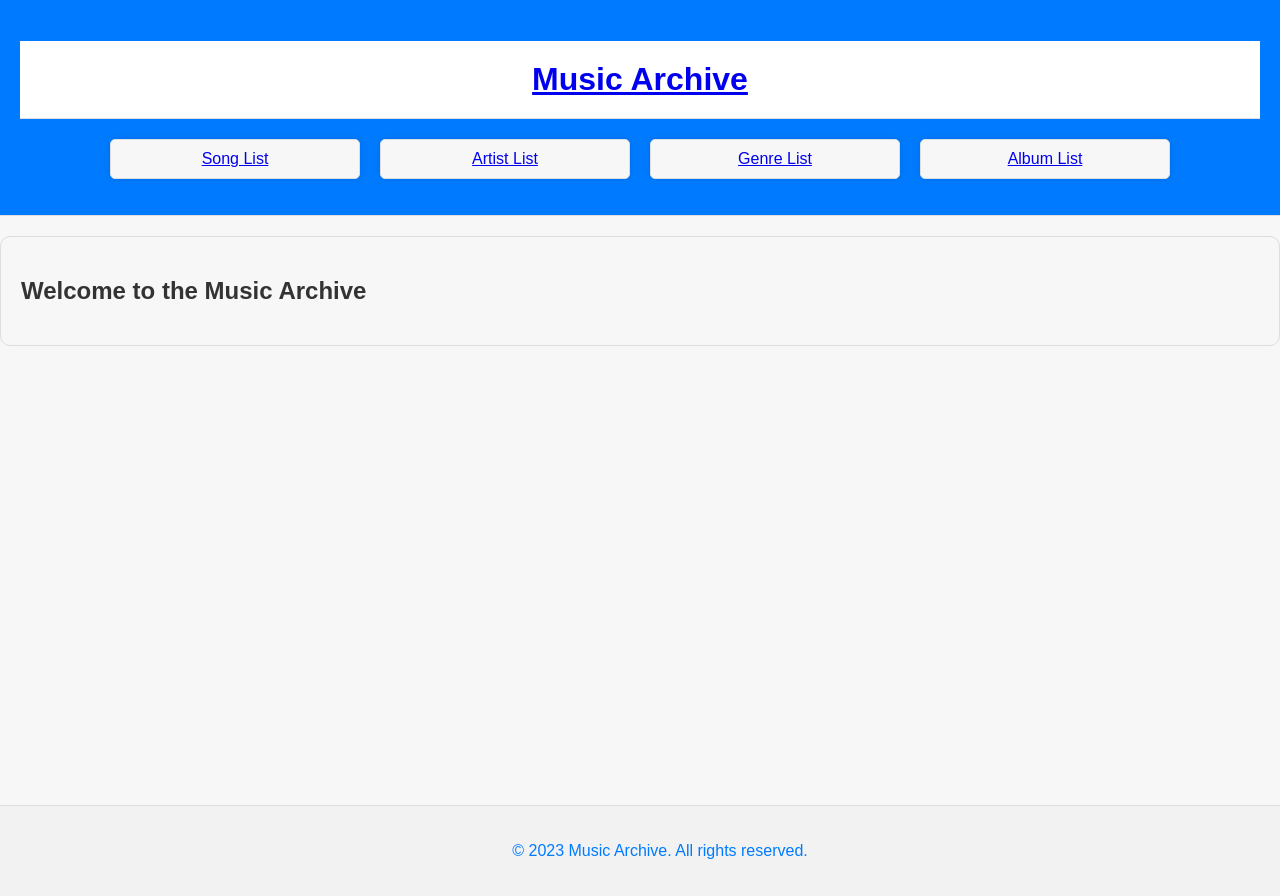
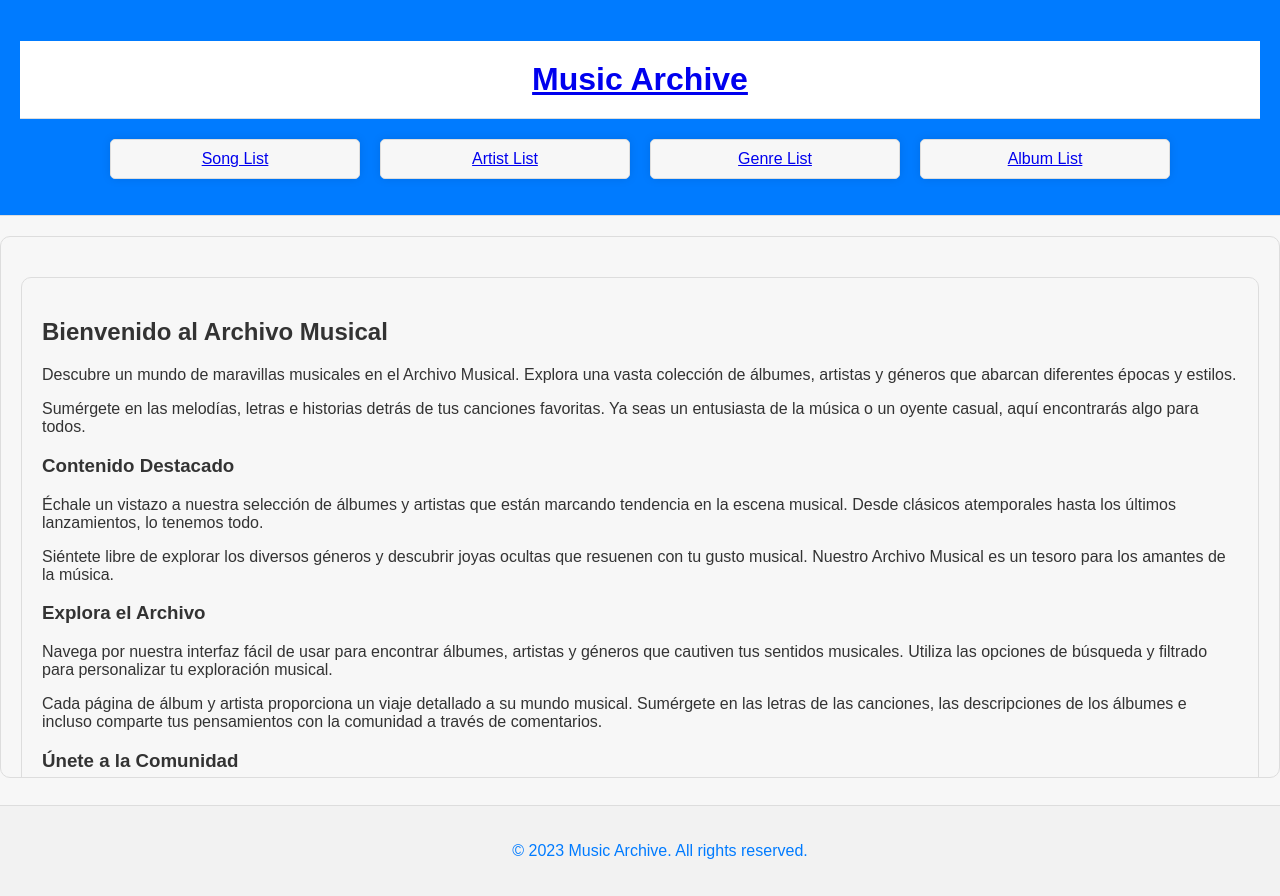
Before and after one commit to samuelmartin00/IW-G7, a Django app: page / in a window 1280 px wide. Run offline with Django 4.2, Linux system fonts and the light colour scheme.

Commit message:
Landing Page

```diff
--- a/MusicProject/MusicArchive/static/css/main.css
+++ b/MusicProject/MusicArchive/static/css/main.css
@@ -23,7 +23,14 @@ nav ul {
   display: flex;
   justify-content: center;
 }
-
+main {
+  margin-top: 20px;
+  padding: 20px;
+  border: 1px solid #ddd;
+  border-radius: 10px;
+  overflow-y: auto; /* Make the main content scrollable */
+  max-height: 500px; /* Set a maximum height if needed */
+}
 nav li {
   margin: 0 10px;
   padding: 10px 20px;
--- a/MusicProject/MusicArchive/templates/album_detail.html
+++ b/MusicProject/MusicArchive/templates/album_detail.html
@@ -5,8 +5,8 @@
 <head>
   <meta charset="UTF-8">
   <meta name="viewport" content="width=device-width, initial-scale=1.0">
+  <link rel="stylesheet" href="{% static 'css/album_detail.css' %}">
   <link rel="stylesheet" href="{% static 'css/main.css' %}">
-  <link rel="stylesheet" href="{% static 'css/album_detail.css' %}">
   <title>{% block title %}Music Archive{% endblock %}</title>
 </head>
   <header>
--- a/MusicProject/MusicArchive/templates/index.html
+++ b/MusicProject/MusicArchive/templates/index.html
@@ -2,9 +2,32 @@
 
 {% extends 'base.html' %}
 
-{% block title %}Music Archive Index{% endblock %}
+{% block title %}Índice del Archivo Musical{% endblock %}
 
 {% block content %}
-    <h2>Welcome to the Music Archive</h2>
-    <!-- Content specific to the index page -->
+<main>
+    <div class="hero-section">
+        <h2>Bienvenido al Archivo Musical</h2>
+        <p>Descubre un mundo de maravillas musicales en el Archivo Musical. Explora una vasta colección de álbumes, artistas y géneros que abarcan diferentes épocas y estilos.</p>
+        <p>Sumérgete en las melodías, letras e historias detrás de tus canciones favoritas. Ya seas un entusiasta de la música o un oyente casual, aquí encontrarás algo para todos.</p>
+    </div>
+
+    <div class="featured-section">
+        <h3>Contenido Destacado</h3>
+        <p>Échale un vistazo a nuestra selección de álbumes y artistas que están marcando tendencia en la escena musical. Desde clásicos atemporales hasta los últimos lanzamientos, lo tenemos todo.</p>
+        <p>Siéntete libre de explorar los diversos géneros y descubrir joyas ocultas que resuenen con tu gusto musical. Nuestro Archivo Musical es un tesoro para los amantes de la música.</p>
+    </div>
+
+    <div class="explore-section">
+        <h3>Explora el Archivo</h3>
+        <p>Navega por nuestra interfaz fácil de usar para encontrar álbumes, artistas y géneros que cautiven tus sentidos musicales. Utiliza las opciones de búsqueda y filtrado para personalizar tu exploración musical.</p>
+        <p>Cada página de álbum y artista proporciona un viaje detallado a su mundo musical. Sumérgete en las letras de las canciones, las descripciones de los álbumes e incluso comparte tus pensamientos con la comunidad a través de comentarios.</p>
+    </div>
+
+    <div class="join-section">
+        <h3>Únete a la Comunidad</h3>
+        <p>Conviértete en parte de la comunidad del Archivo Musical. Conéctate con otros entusiastas de la música, comparte tus pistas favoritas y descubre recomendaciones de personas con gustos similares.</p>
+        <p>No olvides dejar tus comentarios sobre los álbumes y compartir tus experiencias musicales. El Archivo Musical es más que una colección; es una comunidad vibrante de amantes de la música.</p>
+    </div>
+</main>
 {% endblock %}
```
Also changed, not shown: 1 other file.
